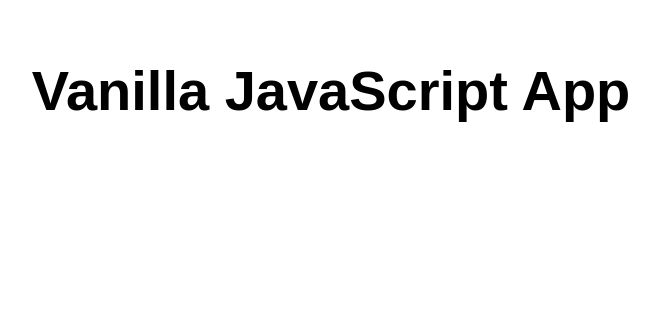
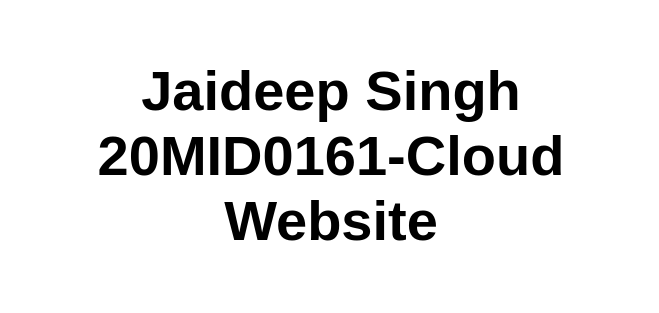
Before and after one commit to JAIDEEPSINGHDH/CLOUD20MID0161, a website: page src/index.html in a window 1280 px wide. Shown: the whole page, without its empty margins (309-968 px from the left). Drawn offline with Linux system fonts and the light colour scheme.

Commit message:
Updated website.html

```diff
--- a/src/index.html
+++ b/src/index.html
@@ -5,13 +5,12 @@
   <meta charset="UTF-8">
   <meta name="viewport" content="width=device-width, initial-scale=1.0">
   <link rel="stylesheet" href="styles.css">
-  <title>Vanilla JavaScript App</title>
+  <title>JAIDEEP SINGH'S WEBSITE</title>
 </head>
 
 <body>
   <main>
-    <h1>Vanilla JavaScript App</h1>
+    <h1>Jaideep Singh 20MID0161-Cloud Website</h1>
   </main>
 </body>
-
 </html>
```
